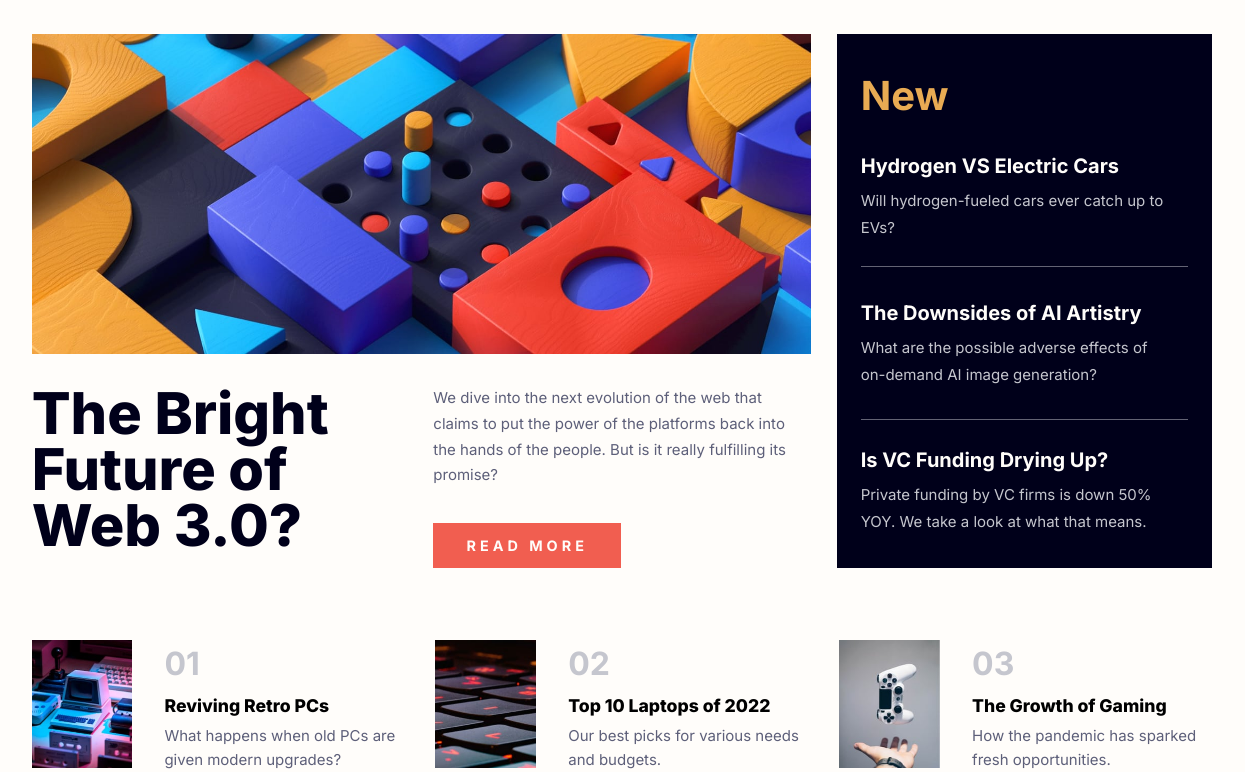
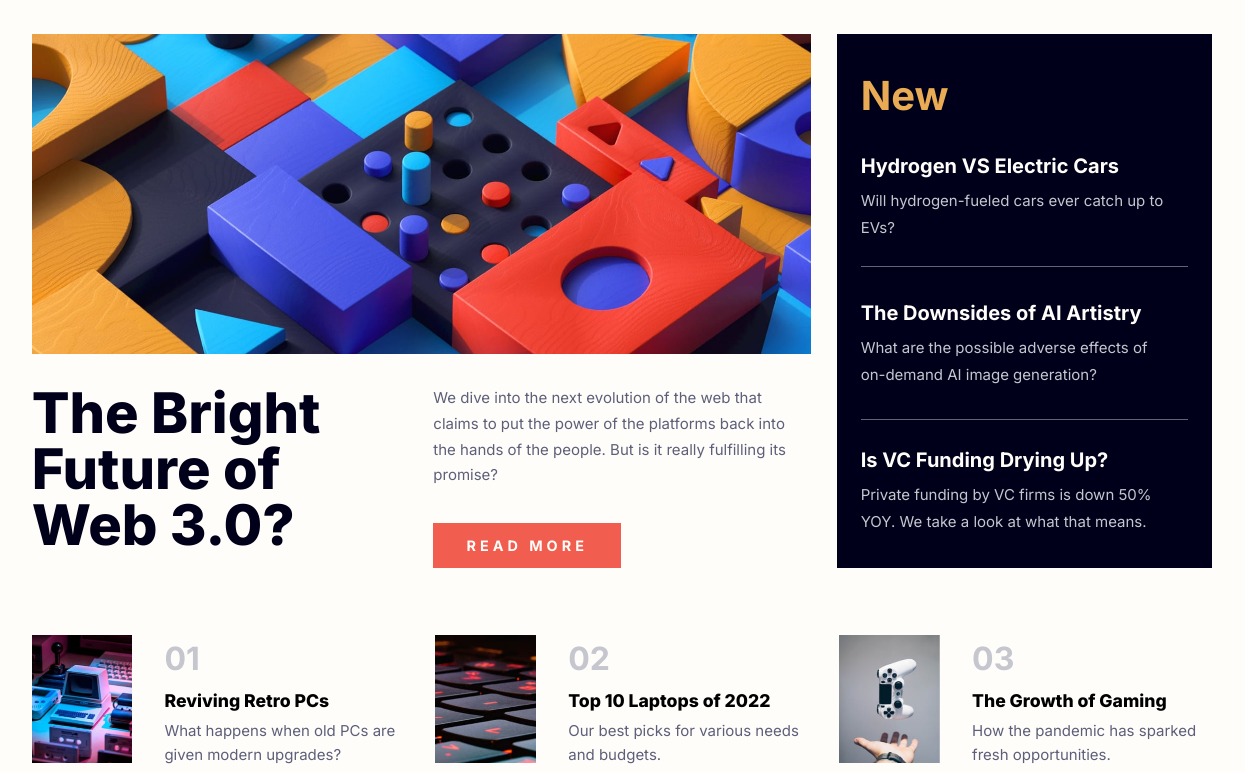
Before and after one commit to himanshukainthola/news-homepage-main, a plain HTML site: page index.html in a window 1536 px wide. Shown: the part 150-922 px from the top of the page, without its empty margins (145-1390 px from the left). Drawn offline with Linux system fonts and the light colour scheme.

Commit message:
final edit

```diff
--- a/style.css
+++ b/style.css
@@ -344,7 +344,7 @@ body {
 
   .main-section h1{
     margin: 0;
-    font-size: 3.6rem;
+    font-size: 3.5rem;
     line-height: 3.5rem;
   }
 
@@ -375,7 +375,7 @@ body {
     display: grid;
     grid-template-columns: 1fr 1fr 1fr;
     gap: 1.8rem;
-    margin-top: 4.5rem;
+    margin-top: 4.2rem;
   }
 
   .section-2__div{
```
